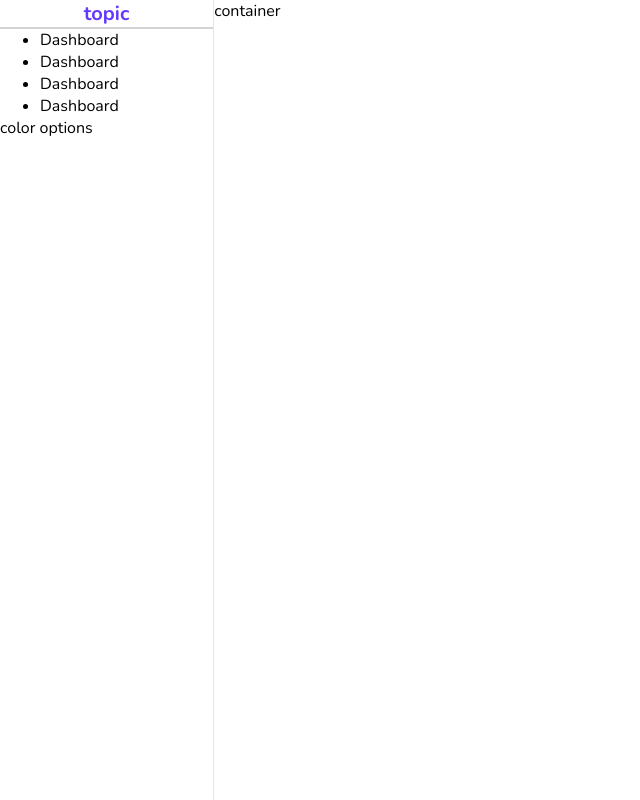
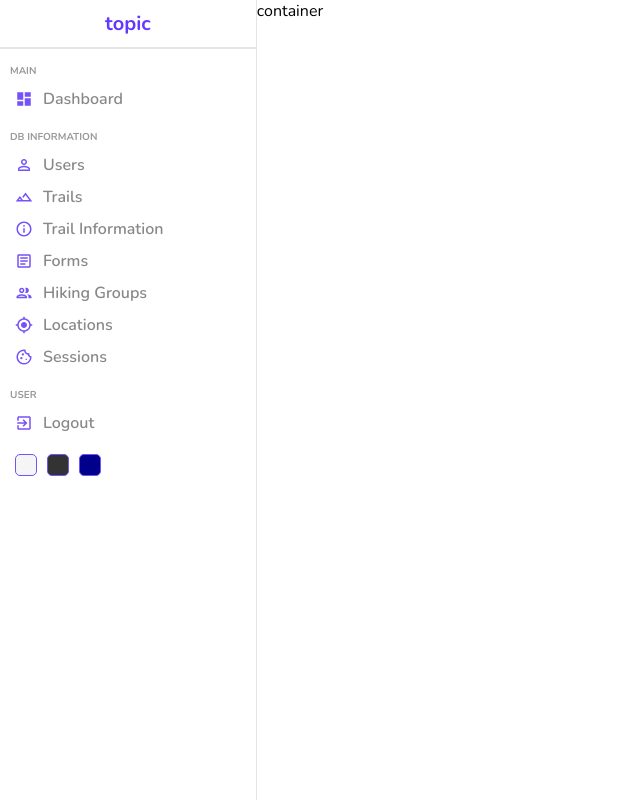
Before and after one commit to joe061005/FYP_dashboard_React_Scss, a React (Create React App) app: page / in a window 1280 px wide. Shown: the whole page, without its empty margins (0-640 px from the left). Built offline with nearby package versions, Linux system fonts and the light colour scheme.

Commit message:
create the side bar

```diff
--- a/package.json
+++ b/package.json
@@ -3,6 +3,11 @@
   "version": "0.1.0",
   "private": true,
   "dependencies": {
+    "@emotion/react": "^11.9.3",
+    "@emotion/styled": "^11.9.3",
+    "@mui/icons-material": "^5.8.4",
+    "@mui/material": "^5.8.4",
+    "@mui/styled-engine-sc": "^5.8.0",
     "@testing-library/jest-dom": "^5.16.4",
     "@testing-library/react": "^13.3.0",
     "@testing-library/user-event": "^13.5.0",
@@ -11,6 +16,7 @@
     "react-router-dom": "^6.3.0",
     "react-scripts": "5.0.1",
     "sass": "^1.52.3",
+    "styled-components": "^5.3.5",
     "web-vitals": "^2.1.4"
   },
   "scripts": {
--- a/src/components/sidebar/Sidebar.jsx
+++ b/src/components/sidebar/Sidebar.jsx
@@ -1,5 +1,14 @@
 import React from 'react'
 import './sidebar.scss'
+import DashboardIcon from '@mui/icons-material/Dashboard';
+import PersonOutlineOutlinedIcon from '@mui/icons-material/PersonOutlineOutlined';
+import LandscapeOutlinedIcon from '@mui/icons-material/LandscapeOutlined';
+import InfoOutlinedIcon from '@mui/icons-material/InfoOutlined';
+import ArticleOutlinedIcon from '@mui/icons-material/ArticleOutlined';
+import GroupOutlinedIcon from '@mui/icons-material/GroupOutlined';
+import MyLocationOutlinedIcon from '@mui/icons-material/MyLocationOutlined';
+import CookieOutlinedIcon from '@mui/icons-material/CookieOutlined';
+import ExitToAppOutlinedIcon from '@mui/icons-material/ExitToAppOutlined';
 
 const Sidebar = () => {
   return (
@@ -12,23 +21,58 @@ const Sidebar = () => {
       <hr />
       <div className="center">
         <ul>
+          <p className="title">MAIN</p>
           <li>
+            <DashboardIcon className='icon'/>
             <span>Dashboard</span>
           </li>
+          <p className="title">DB INFORMATION</p>
           <li>
-            <span>Dashboard</span>
+            <PersonOutlineOutlinedIcon className='icon'/>
+            <span>Users</span>
           </li>
           <li>
-            <span>Dashboard</span>
+            <LandscapeOutlinedIcon className='icon'/>
+            <span>Trails</span>
           </li>
           <li>
-            <span>Dashboard</span>
+            <InfoOutlinedIcon className='icon' />
+            <span>Trail Information</span>
+          </li>
+          <li>
+            <ArticleOutlinedIcon className='icon'/>
+            <span>Forms</span>
+          </li>
+          <li>
+            <GroupOutlinedIcon className='icon'/>
+            <span>Hiking Groups</span>
+          </li>
+          <li>
+            <MyLocationOutlinedIcon className='icon'/>
+            <span>Locations</span>
+          </li>
+          <li>
+            <CookieOutlinedIcon className='icon'/>
+            <span>Sessions</span>
+          </li>
+          <p className="title">USER</p>
+          <li>
+            <ExitToAppOutlinedIcon className='icon'/>
+            <span>Logout</span>
           </li>
         </ul>
 
       </div>
       <div className="bottom">
-        color options
+        <div className="colorOption">
+
+        </div>
+        <div className="colorOption">
+
+        </div>
+        <div className="colorOption">
+
+        </div>
       </div>
 
     </div>
--- a/src/components/sidebar/sidebar.scss
+++ b/src/components/sidebar/sidebar.scss
@@ -2,6 +2,7 @@
     flex: 1;
     border-right: 0.5px solid rgb(230, 227, 227);
     min-height: 100vh;
+    background-color: white;
 
     .top{
         height: 50;
@@ -13,11 +14,81 @@
             font-size: 20px;
             font-weight: bold;
             color: #6439ff;
+            padding: 10px;
+
         }
     }
 
     hr{
         height: 0;
-        border: 0.5px solid lightgray;
+        border: 0.5px solid rgb(230, 227, 227);
+    }
+
+    .center{
+        padding-left: 10px;
+
+        ul{
+            list-style: none;
+            margin: 0;
+            padding: 0;
+
+            .title{
+                font-size: 10px;
+                font-weight: bold;
+                color: #999;
+                margin-top: 15px;
+                margin-bottom: 5px;
+            }
+
+            li{
+                display: flex;
+                align-items: center;
+                padding: 5px;
+                cursor: pointer;
+
+                &:hover{
+                    background-color: #ece8ff;
+                }
+
+                .icon{
+                    font-size: 18px;
+                    color: #7451f8;
+                }
+
+                span{
+                    font-style: 13px;
+                    font-weight: 600;
+                    color: #888;
+                    margin-left: 10px;
+                }
+            }
+        }
+    }
+
+    .bottom{
+        display: flex;
+        align-items: center;
+        margin: 10px;
+
+        .colorOption{
+            width: 20px;
+            height: 20px;
+            border-radius: 5px;
+            border: 1px solid #7451f8;
+            cursor: pointer;
+            margin: 5px;
+
+            &:nth-child(1){
+                background-color: whitesmoke;
+            }
+
+            &:nth-child(2){
+                background-color: #333;
+            }
+
+            &:nth-child(3){
+                background-color: darkblue;
+            }
+        }
     }
 }
--- a/src/pages/home/home.scss
+++ b/src/pages/home/home.scss
@@ -2,6 +2,6 @@
     display: flex;
 
     .homeContainer{
-        flex: 5
+        flex: 4
     }
 }
```
Also changed, not shown: 1 other file (tests, documents, lock files or other folders).
